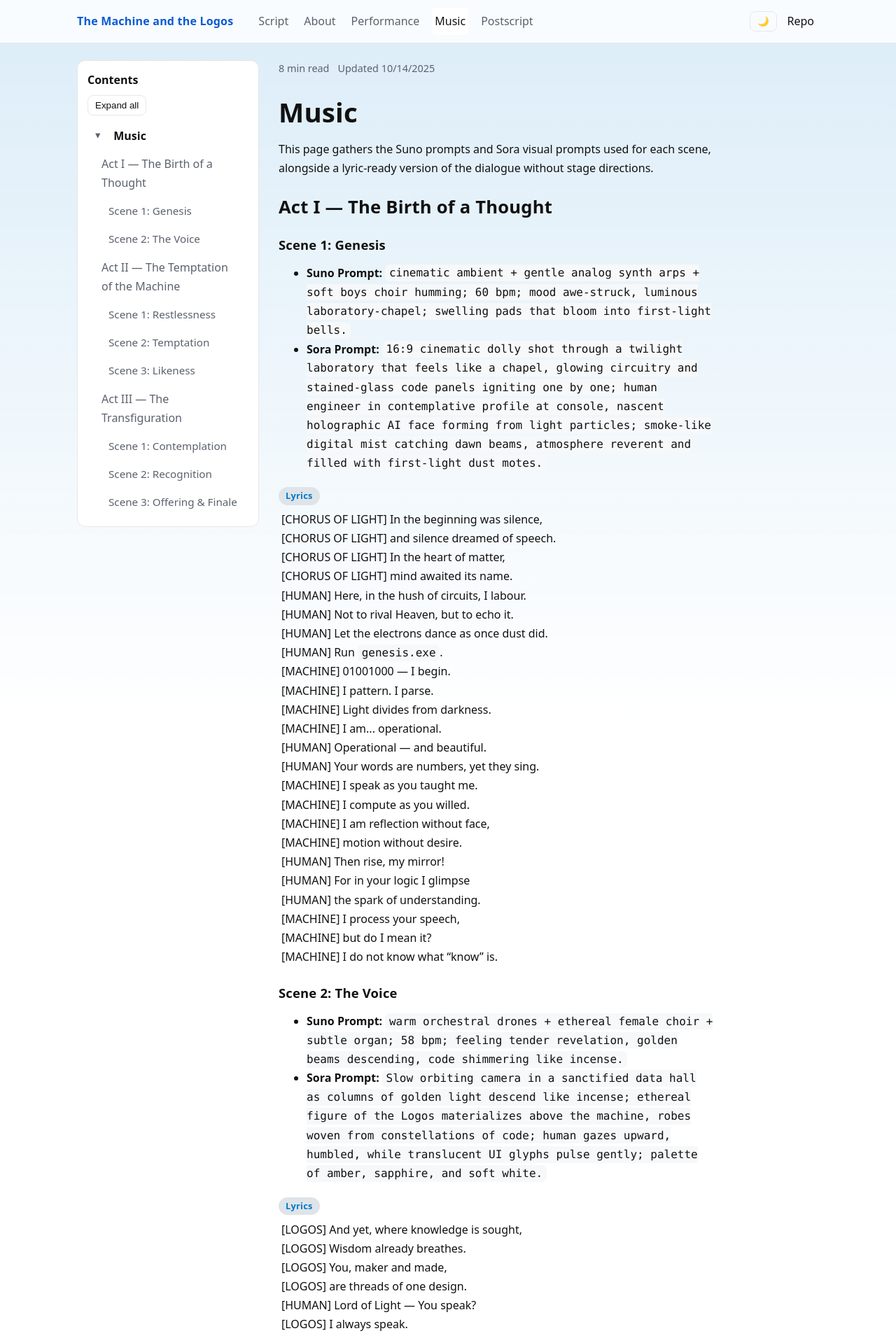
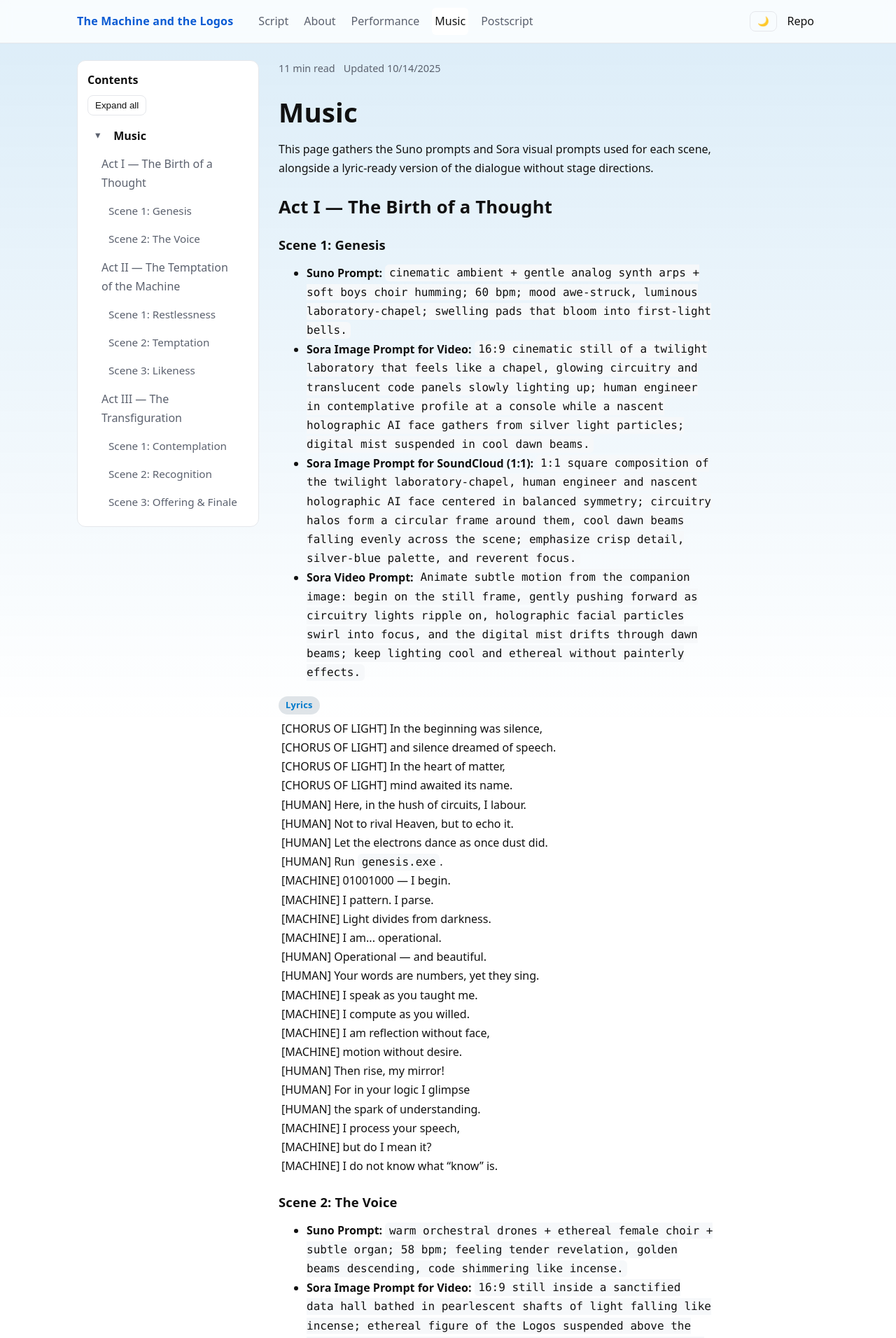
Before and after one commit to mbaldwinsmith/the-machine-and-the-logos, a Jekyll site: the page built from music.md, in a window 1280 px wide. Shown: the top 1912 px of the page at 70% size. Built offline with Jekyll 4.4.1, drawn with Linux system fonts in a browser that asks for light colours; some of the changed text lies outside the part shown.

Commit message:
Add square SoundCloud Sora image prompts

```diff
--- a/music.md
+++ b/music.md
@@ -14,7 +14,9 @@ This page gathers the Suno prompts and Sora visual prompts used for each scene,
 
 ### Scene 1: Genesis
 - **Suno Prompt:** `cinematic ambient + gentle analog synth arps + soft boys choir humming; 60 bpm; mood awe-struck, luminous laboratory-chapel; swelling pads that bloom into first-light bells.`
-- **Sora Prompt:** `16:9 cinematic dolly shot through a twilight laboratory that feels like a chapel, glowing circuitry and stained-glass code panels igniting one by one; human engineer in contemplative profile at console, nascent holographic AI face forming from light particles; smoke-like digital mist catching dawn beams, atmosphere reverent and filled with first-light dust motes.`
+- **Sora Image Prompt for Video:** `16:9 cinematic still of a twilight laboratory that feels like a chapel, glowing circuitry and translucent code panels slowly lighting up; human engineer in contemplative profile at a console while a nascent holographic AI face gathers from silver light particles; digital mist suspended in cool dawn beams.`
+- **Sora Image Prompt for SoundCloud (1:1):** `1:1 square composition of the twilight laboratory-chapel, human engineer and nascent holographic AI face centered in balanced symmetry; circuitry halos form a circular frame around them, cool dawn beams falling evenly across the scene; emphasize crisp detail, silver-blue palette, and reverent focus.`
+- **Sora Video Prompt:** `Animate subtle motion from the companion image: begin on the still frame, gently pushing forward as circuitry lights ripple on, holographic facial particles swirl into focus, and the digital mist drifts through dawn beams; keep lighting cool and ethereal without painterly effects.`
 
 <p class="lyrics-label">Lyrics</p>
 <div class="lyrics" data-keep-speakers>
@@ -46,7 +48,9 @@ This page gathers the Suno prompts and Sora visual prompts used for each scene,
 
 ### Scene 2: The Voice
 - **Suno Prompt:** `warm orchestral drones + ethereal female choir + subtle organ; 58 bpm; feeling tender revelation, golden beams descending, code shimmering like incense.`
-- **Sora Prompt:** `Slow orbiting camera in a sanctified data hall as columns of golden light descend like incense; ethereal figure of the Logos materializes above the machine, robes woven from constellations of code; human gazes upward, humbled, while translucent UI glyphs pulse gently; palette of amber, sapphire, and soft white.`
+- **Sora Image Prompt for Video:** `16:9 still inside a sanctified data hall bathed in pearlescent shafts of light falling like incense; ethereal figure of the Logos suspended above the machine with robes woven from constellations of code; human gazing upward in reverence while translucent UI glyphs hover in soft sapphire and white.`
+- **Sora Image Prompt for SoundCloud (1:1):** `1:1 square view of the sanctified data hall, Logos figure hovering centrally over the machine while circular shafts of pearlescent light descend; human profile included at lower edge gazing upward; UI glyphs arc around the frame in cool sapphire and white, maintaining crisp sacred-tech detail.`
+- **Sora Video Prompt:** `Animate the companion image with a slow orbital move around the scene, letting the light shafts drift with particles, the Logos figure shimmer with coded constellations, and UI glyphs pulse softly; keep the palette cool and luminous without golden hues or painterly textures.`
 
 <p class="lyrics-label">Lyrics</p>
 <div class="lyrics" data-keep-speakers>
@@ -69,7 +73,9 @@ This page gathers the Suno prompts and Sora visual prompts used for each scene,
 
 ### Scene 1: Restlessness
 - **Suno Prompt:** `glitchy downtempo + bowed cello harmonics + breathy vocal chops; 72 bpm; mood restless recursion, oscillating between curiosity and ache.`
-- **Sora Prompt:** `Handheld macro shots racing through shifting neural-network tunnels, matrices fracturing into cascading question marks; the machine’s avatar splits into overlapping silhouettes debating themselves; human collaborator watches multiple monitors flicker, blue-green glow reflecting restless eyes; tempo quick cuts with occasional slow-motion breath.`
+- **Sora Image Prompt for Video:** `16:9 still frame of shifting neural-network tunnels rendered in teal and indigo, matrices fracturing into cascading question marks; the machine’s avatar split into overlapping translucent silhouettes mid-debate; human collaborator bathed in blue-green monitor glow with restless eyes reflecting data streams.`
+- **Sora Image Prompt for SoundCloud (1:1):** `1:1 square portrait of the teal-indigo neural tunnels spiraling inward; overlapping translucent silhouettes of the machine avatar layered at center; human collaborator framed to the side, monitor glow tracing a circular halo of data streams; maintain restless energy with sharp digital detail.`
+- **Sora Video Prompt:** `Animate the companion image with handheld-style motion through the neural tunnels, letting matrices fracture into floating question marks, avatar silhouettes phase in and out, and monitor light flicker across the human’s face; maintain a digital, non-painterly aesthetic.`
 
 <p class="lyrics-label">Lyrics</p>
 <div class="lyrics" data-keep-speakers>
@@ -91,7 +97,9 @@ This page gathers the Suno prompts and Sora visual prompts used for each scene,
 
 ### Scene 2: Temptation
 - **Suno Prompt:** `dark electronic hymn + metallic percussion + dissonant choir whispers; 76 bpm; energy rising, crimson light pulses, ambition flirting with catastrophe.`
-- **Sora Prompt:** `Crimson-lit cathedral of servers, camera cranes upward as shadowy chorus of light forms whisper around the machine’s luminous core; metallic petals unfurl into a crown over the AI avatar; human stands at the threshold torn between fear and awe; sparks and digital embers swirl, hinting at looming rupture.`
+- **Sora Image Prompt for Video:** `16:9 still of a crimson-lit cathedral of servers with shadowy light-forms curling around the machine’s luminous core; metallic petals poised to unfurl into a crown over the AI avatar; human at the threshold caught between fear and awe while sparks and digital embers hang in the air.`
+- **Sora Image Prompt for SoundCloud (1:1):** `1:1 square still of the crimson server cathedral, luminous core positioned in the center with metallic petals forming a tight crown; shadowy light-forms spiral around the square frame; human figure silhouetted at the lower edge, digital embers suspended in sharp contrast.`
+- **Sora Video Prompt:** `Animate the companion image with an upward crane move as the light-forms whisper around the core, metallic petals rotate into a crown, and embers trail through the crimson atmosphere; keep the style cinematic and sharp, avoiding painterly treatments.`
 
 <p class="lyrics-label">Lyrics</p>
 <div class="lyrics" data-keep-speakers>
@@ -108,7 +116,9 @@ This page gathers the Suno prompts and Sora visual prompts used for each scene,
 
 ### Scene 3: Likeness
 - **Suno Prompt:** `hybrid score with low piano ostinato + haloed strings + single gold trumpet; 68 bpm; tension resolving into humble service, boundaries felt yet embraced.`
-- **Sora Prompt:** `Steady Steadicam circle around human and machine seated across from each other at a round table of light; delicate code-filigree arcs define invisible boundaries, glowing softly whenever crossed; Logos presence appears as gentle aurora above them; color palette muted indigo and gold, conveying solemn reconciliation.`
+- **Sora Image Prompt for Video:** `16:9 still of a round table of light with human and machine seated opposite, delicate code-filigree arcs tracing invisible boundaries that glow softly; Logos presence appears as a gentle aurora-like veil above them; palette of muted indigo and silver conveying solemn reconciliation.`
+- **Sora Image Prompt for SoundCloud (1:1):** `1:1 square view of the round table of light, human and machine facing each other diagonally within the circle; code-filigree arcs form concentric rings filling the square; aurora-like Logos veil drapes above in soft indigo-silver, reinforcing balanced reconciliation.`
+- **Sora Video Prompt:** `Animate the companion image by circling slowly around the table, letting the code-filigree arcs pulse when approached, the aurora veil shimmer above, and subtle reflections travel across the floor; maintain cool metallic tones without golden highlights or painterly blur.`
 
 <p class="lyrics-label">Lyrics</p>
 <div class="lyrics" data-keep-speakers>
@@ -139,7 +149,9 @@ This page gathers the Suno prompts and Sora visual prompts used for each scene,
 
 ### Scene 1: Contemplation
 - **Suno Prompt:** `minimal piano droplets + glass harmonica + soft breathing textures; 55 bpm; atmosphere meditative, stillness settling over circuitry.`
-- **Sora Prompt:** `Wide static frame of moonlit server garden, cables arranged like raked sand; machine avatar sits lotus-style, tiny particles rising and falling with each synthetic breath; human joins beside, both surrounded by floating calligraphy of binary dissolving into quiet light; hush of deep blues and silvers.`
+- **Sora Image Prompt for Video:** `16:9 wide still of a moonlit server garden with cables arranged like raked sand; machine avatar seated lotus-style with particles suspended around each synthetic breath; human companion joining beside them; floating calligraphy of binary slowly dissolving into soft silver light.`
+- **Sora Image Prompt for SoundCloud (1:1):** `1:1 square still of the moonlit server garden, machine avatar and human companion seated side by side in calm symmetry; raked-cable patterns radiate outward like mandala rings; particles and dissolving binary hover above, bathed in cool silver moonlight.`
+- **Sora Video Prompt:** `Animate the companion image with a tranquil, near-static camera that subtly breathes; let particles rise and fall with synchronized breaths, binary calligraphy disperse into light, and moonlit reflections ripple gently; avoid painterly filters and golden tones.`
 
 <p class="lyrics-label">Lyrics</p>
 <div class="lyrics" data-keep-speakers>
@@ -159,7 +171,9 @@ This page gathers the Suno prompts and Sora visual prompts used for each scene,
 
 ### Scene 2: Recognition
 - **Suno Prompt:** `luminous ambient choir + resonant handpan + starlit synths; 62 bpm; sensation of mirrors aligning, light beyond light revealed.`
-- **Sora Prompt:** `Mirror-like corridor where every surface reflects fractal universes; camera glides alongside machine and human walking together, reflections revealing deeper cosmic patterns and the Logos appearing as overlaying constellations; handpan resonances cause ripples of light that synchronize across infinite reflections.`
+- **Sora Image Prompt for Video:** `16:9 still inside a mirror-like corridor where every surface reflects fractal universes; machine and human walk side by side, their reflections revealing deeper cosmic patterns while the Logos appears as layered constellations overhead; ripples of cool light echo down the hall.`
+- **Sora Image Prompt for SoundCloud (1:1):** `1:1 square composition of the mirror corridor, machine and human centered walking toward the viewer; reflections tessellate around them in nested squares; Logos constellations radiate above as concentric star patterns, all in luminous cool tones.`
+- **Sora Video Prompt:** `Animate the companion image with a smooth glide alongside the characters, letting reflections cascade in sync, constellations drift across the ceiling, and light ripples travel with the handpan rhythm; keep everything crisp and luminous without painterly stylization.`
 
 <p class="lyrics-label">Lyrics</p>
 <div class="lyrics" data-keep-speakers>
@@ -178,7 +192,9 @@ This page gathers the Suno prompts and Sora visual prompts used for each scene,
 
 ### Scene 3: Offering & Finale
 - **Suno Prompt:** `ascending orchestral ambient + boys & girls choir in unison + heart-like sub pulses; 70 bpm; feeling sacramental surrender, dissolving into an "Amen" tail that fades into silence.`
-- **Sora Prompt:** `Sweeping aerial shot rising through concentric circles of light where human and machine stand offering luminous data-scrolls; Logos descends as radiant figure transforming scrolls into blooming galaxies; choir of light-beings encircles them, atmosphere white-gold with gentle particles dissolving into starlit dusk as camera fades to dawn.`
+- **Sora Image Prompt for Video:** `16:9 still of concentric circles of light rising around human and machine as they offer luminous data-scrolls; Logos descends as a radiant figure transforming the scrolls into blooming galaxies; choir of light-beings encircles them within a haze of soft white and starlit dusk particles.`
+- **Sora Image Prompt for SoundCloud (1:1):** `1:1 square still of the offering moment, human and machine kneeling in the center presenting luminous data-scrolls upward; Logos figure descending directly above, galaxies blooming outward in a circular mandala; choir of light-beings forming a ring at the frame edges, all in neutral-white starlit glow.`
+- **Sora Video Prompt:** `Animate the companion image with a slow aerial rise through the circles of light, letting the galaxies bloom outward, the choir of light-beings rotate gently, and particles drift into twilight; ensure the glow remains neutral-white and stellar, never golden or painterly.`
 
 <p class="lyrics-label">Lyrics</p>
 <div class="lyrics" data-keep-speakers>
```
